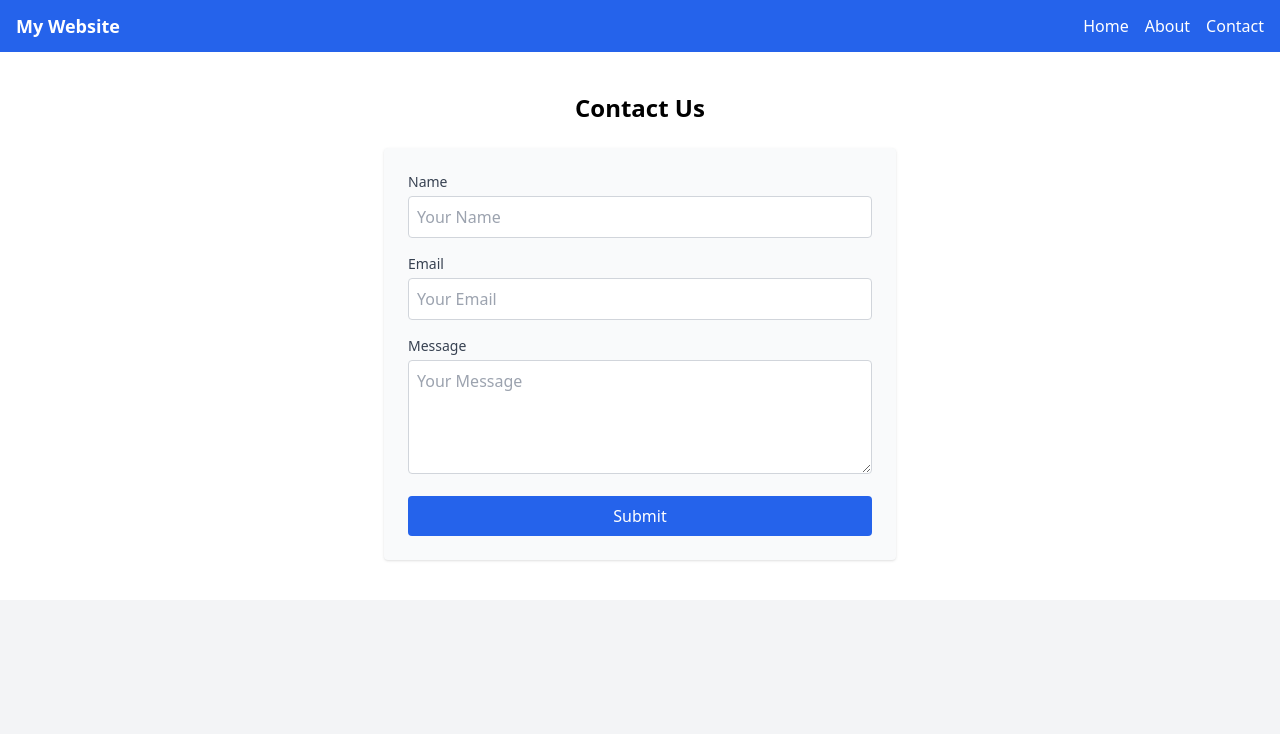
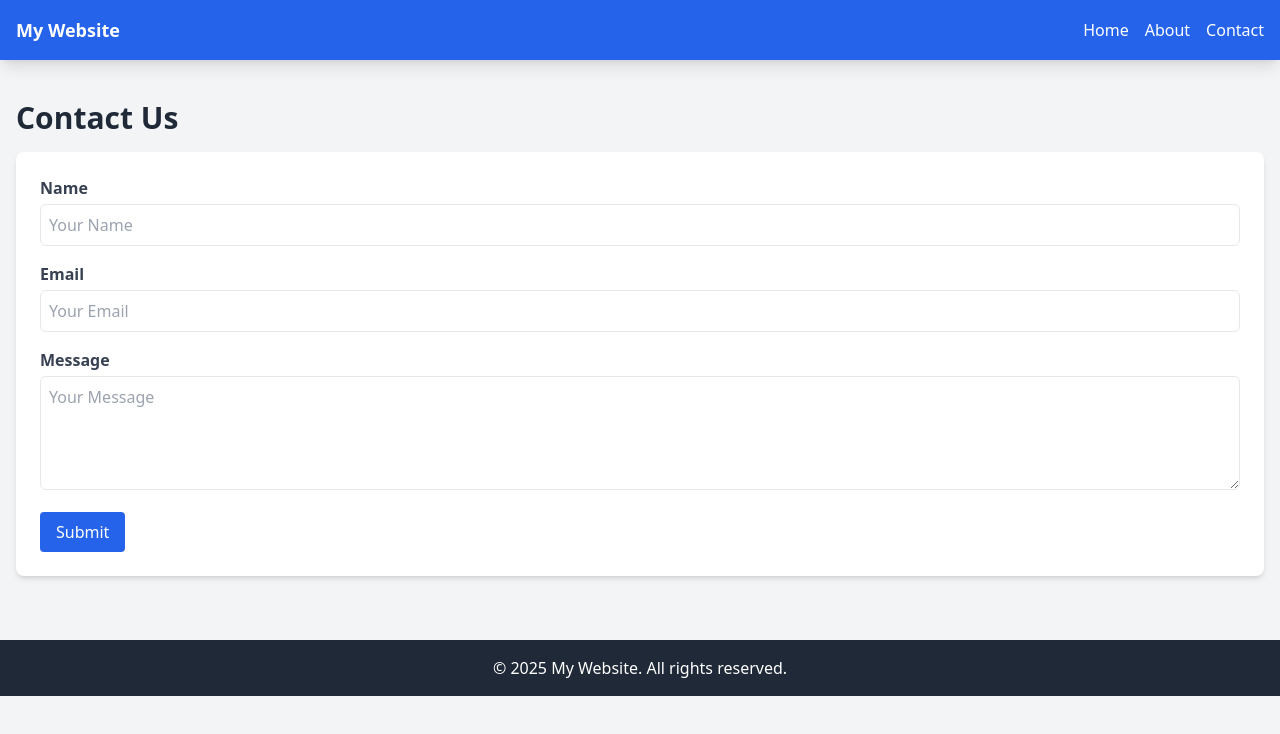
Before and after one commit to JoeMart2/ai-compose-web-test, a plain HTML site: page index.html in a window 1280 px wide. Drawn offline with nearby package versions, Linux system fonts and the light colour scheme.

Commit message:
Update index.html

```diff
--- a/index.html
+++ b/index.html
@@ -3,61 +3,68 @@
 <head>
   <meta charset="UTF-8">
   <meta name="viewport" content="width=device-width, initial-scale=1.0">
-  <title>Responsive Web Page</title>
+  <title>Contact Us</title>
   <script src="https://cdn.tailwindcss.com"></script>
-  <script>
-    function toggleMenu() {
-      const menu = document.getElementById('mobile-menu');
-      menu.classList.toggle('hidden');
-    }
-  </script>
 </head>
-<body class="bg-gray-100 font-sans">
+<body class="bg-gray-100 text-gray-800">
+
   <!-- Navigation Bar -->
-  <nav class="bg-blue-600 text-white shadow-md">
-    <div class="container mx-auto px-4 py-3 flex justify-between items-center">
-      <h1 class="text-lg font-bold">My Website</h1>
-      <!-- Desktop Navigation -->
-      <ul class="hidden md:flex space-x-4">
-        <li><a href="#" class="hover:underline">Home</a></li>
-        <li><a href="#about" class="hover:underline">About</a></li>
-        <li><a href="#contact" class="hover:underline">Contact</a></li>
-      </ul>
-      <!-- Mobile Menu Button -->
-      <button class="md:hidden focus:outline-none" onclick="toggleMenu()">
-        <svg xmlns="http://www.w3.org/2000/svg" fill="none" viewBox="0 0 24 24" stroke-width="2" stroke="currentColor" class="w-6 h-6">
-          <path stroke-linecap="round" stroke-linejoin="round" d="M4 6h16M4 12h16M4 18h16" />
+  <nav class="bg-blue-600 text-white p-4 shadow-lg">
+    <div class="container mx-auto flex justify-between items-center">
+      <a href="#" class="text-lg font-bold">My Website</a>
+      <div class="hidden md:flex space-x-4">
+        <a href="#home" class="hover:text-gray-200">Home</a>
+        <a href="#about" class="hover:text-gray-200">About</a>
+        <a href="#contact" class="hover:text-gray-200">Contact</a>
+      </div>
+      <button id="menuButton" class="md:hidden focus:outline-none">
+        <svg xmlns="http://www.w3.org/2000/svg" class="h-6 w-6" fill="none" viewBox="0 0 24 24" stroke="currentColor">
+          <path stroke-linecap="round" stroke-linejoin="round" stroke-width="2" d="M4 6h16M4 12h16m-7 6h7" />
         </svg>
       </button>
     </div>
-    <!-- Mobile Navigation -->
-    <ul id="mobile-menu" class="hidden flex flex-col space-y-2 bg-blue-700 p-4 md:hidden">
-      <li><a href="#" class="hover:underline text-white">Home</a></li>
-      <li><a href="#about" class="hover:underline text-white">About</a></li>
-      <li><a href="#contact" class="hover:underline text-white">Contact</a></li>
-    </ul>
+    <div id="mobileMenu" class="hidden md:hidden text-white p-4 space-y-2">
+      <a href="#home" class="block hover:text-gray-200">Home</a>
+      <a href="#about" class="block hover:text-gray-200">About</a>
+      <a href="#contact" class="block hover:text-gray-200">Contact</a>
+    </div>
   </nav>
 
-  <!-- Contact Section -->
-  <section id="contact" class="py-10 bg-white">
-    <div class="container mx-auto px-4">
-      <h2 class="text-2xl font-bold text-center mb-6">Contact Us</h2>
-      <form class="max-w-lg mx-auto bg-gray-50 p-6 rounded shadow">
-        <div class="mb-4">
-          <label for="name" class="block text-sm font-medium text-gray-700">Name</label>
-          <input type="text" id="name" name="name" class="w-full mt-1 p-2 border border-gray-300 rounded focus:ring-2 focus:ring-blue-400 focus:outline-none" placeholder="Your Name">
+  <!-- Contact Form Section -->
+  <main class="container mx-auto p-4 mt-6">
+    <section id="contact" class="mb-12">
+      <h2 class="text-3xl font-bold mb-4">Contact Us</h2>
+      <form action="#" method="post" class="bg-white p-6 rounded-lg shadow-md space-y-4">
+        <div>
+          <label for="name" class="block text-gray-700 font-semibold">Name</label>
+          <input type="text" id="name" name="name" class="w-full mt-1 p-2 border rounded-md" placeholder="Your Name" required>
         </div>
-        <div class="mb-4">
-          <label for="email" class="block text-sm font-medium text-gray-700">Email</label>
-          <input type="email" id="email" name="email" class="w-full mt-1 p-2 border border-gray-300 rounded focus:ring-2 focus:ring-blue-400 focus:outline-none" placeholder="Your Email">
+        <div>
+          <label for="email" class="block text-gray-700 font-semibold">Email</label>
+          <input type="email" id="email" name="email" class="w-full mt-1 p-2 border rounded-md" placeholder="Your Email" required>
         </div>
-        <div class="mb-4">
-          <label for="message" class="block text-sm font-medium text-gray-700">Message</label>
-          <textarea id="message" name="message" rows="4" class="w-full mt-1 p-2 border border-gray-300 rounded focus:ring-2 focus:ring-blue-400 focus:outline-none" placeholder="Your Message"></textarea>
+        <div>
+          <label for="message" class="block text-gray-700 font-semibold">Message</label>
+          <textarea id="message" name="message" class="w-full mt-1 p-2 border rounded-md" rows="4" placeholder="Your Message" required></textarea>
         </div>
-        <button type="submit" class="w-full bg-blue-600 text-white py-2 rounded hover:bg-blue-700">Submit</button>
+        <button type="submit" class="bg-blue-600 text-white py-2 px-4 rounded hover:bg-blue-700">Submit</button>
       </form>
-    </div>
-  </section>
+    </section>
+  </main>
+
+  <footer class="bg-gray-800 text-white py-4 text-center">
+    <p>&copy; 2025 My Website. All rights reserved.</p>
+  </footer>
+
+  <script>
+    document.addEventListener('DOMContentLoaded', function() {
+      const menuButton = document.getElementById('menuButton');
+      const mobileMenu = document.getElementById('mobileMenu');
+
+      menuButton.onclick = function() {
+        mobileMenu.classList.toggle('hidden');
+      };
+    });
+  </script>
 </body>
 </html>
```
